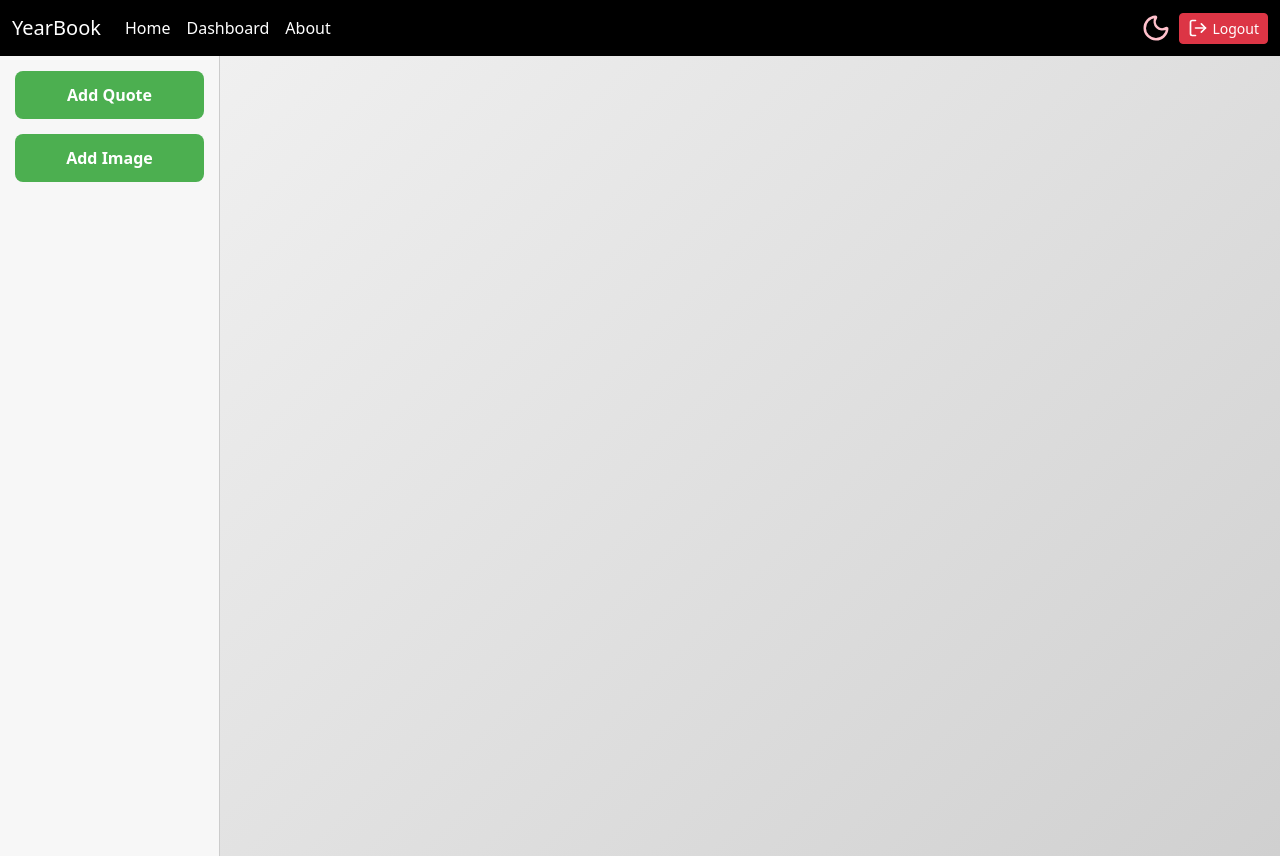
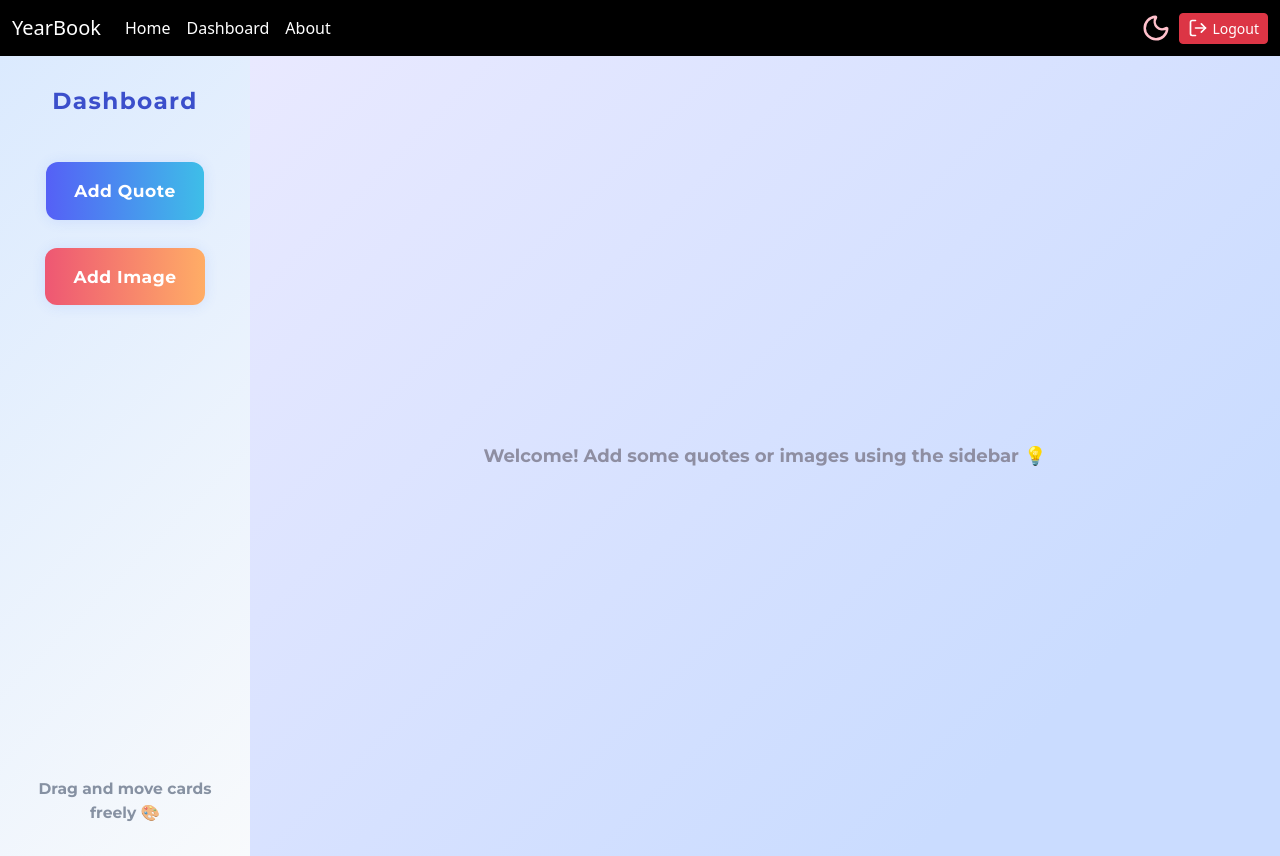
Before and after one commit to userx0y/hackathon-mern, a React (Vite) app in the folder frontend/: page /dashboard in a window 1280 px wide. Built offline with nearby package versions, Linux system fonts and the light colour scheme.

Commit message:
Changes in dashboard

```diff
--- a/frontend/src/pages/Dashboard.jsx
+++ b/frontend/src/pages/Dashboard.jsx
@@ -1,4 +1,7 @@
 import React, { useState } from 'react';
+
+// Google Fonts import: Add this to your public/index.html <head>:
+// <link href="https://fonts.googleapis.com/css2?family=Montserrat:wght@500;700&display=swap" rel="stylesheet">
 
 const Dashboard = () => {
   const [elements, setElements] = useState([]);
@@ -16,45 +19,58 @@ const Dashboard = () => {
     e.preventDefault();
     if (!inputValue) return;
     if (formType === "quote") {
-      setElements([...elements, { type: 'quote', content: inputValue, x: 50, y: 50 }]);
+      setElements([...elements, { type: 'quote', content: inputValue, x: 80, y: 80 }]);
     } else if (formType === "image") {
-      setElements([...elements, { type: 'image', src: inputValue, x: 50, y: 50 }]);
+      setElements([...elements, { type: 'image', src: inputValue, x: 80, y: 80 }]);
     }
     setShowForm(false);
   };
 
   const handleDrag = (e, index) => {
     const newElements = [...elements];
-    newElements[index].x = e.clientX - 50;
-    newElements[index].y = e.clientY - 20;
+    newElements[index].x = e.clientX - 100;
+    newElements[index].y = e.clientY - 40;
     setElements(newElements);
   };
 
+  // --- STYLES ---
+
   const sidebarStyle = {
-    width: '220px',
-    padding: '15px',
-    borderRight: '1px solid #ccc',
-    backgroundColor: '#f7f7f7',
+    width: '250px',
+    padding: '32px 20px',
+    borderRight: 'none',
+    background: 'linear-gradient(135deg, #dbeafe 0%, #f8fafc 100%)',
+    boxShadow: '4px 0 18px 0 rgba(52,90,182,0.07)',
     display: 'flex',
     flexDirection: 'column',
-    gap: '15px'
+    alignItems: 'center',
+    gap: '28px',
+    fontFamily: '"Montserrat", sans-serif',
   };
 
   const buttonStyle = {
-    padding: '12px',
-    backgroundColor: '#4CAF50',
+    padding: '16px 28px',
+    background: 'linear-gradient(90deg, #5560f6 0%, #3ebee8 100%)',
     color: 'white',
     border: 'none',
-    borderRadius: '8px',
+    borderRadius: '12px',
     cursor: 'pointer',
-    fontWeight: 'bold'
+    fontWeight: 700,
+    fontSize: '1.07rem',
+    letterSpacing: '0.03em',
+    boxShadow: '0 1px 14px 0 rgba(60,110,244,0.12)',
+    transition: 'background 0.3s, transform 0.1s',
   };
 
   const canvasStyle = {
     flex: 1,
     position: 'relative',
-    background: 'linear-gradient(135deg, #f0f0f0, #d0d0d0)',
-    overflow: 'hidden'
+    background: 'linear-gradient(135deg, #e9e9ff 0%, #cadcff 80%)',
+    overflow: 'hidden',
+    display: 'flex',
+    alignItems: 'center',
+    justifyContent: 'center',
+    fontFamily: '"Montserrat", sans-serif',
   };
 
   const quoteStyle = (x, y) => ({
@@ -62,33 +78,46 @@ const Dashboard = () => {
     left: x,
     top: y,
     cursor: 'move',
-    padding: '10px',
-    backgroundColor: '#7d3d3dff',
-    border: '1px solid #333',
-    borderRadius: '5px',
-    maxWidth: '200px',
+    maxWidth: '250px',
+    minWidth: '110px',
+    minHeight: '50px',
+    padding: '28px 22px 20px 22px',
+    color: '#22223b',
+    background: 'rgba(255,255,255,0.95)',
+    border: 'none',
+    borderRadius: '19px',
+    boxShadow: '0 6px 32px 0 rgba(46,68,128,0.18)',
+    fontSize: '1.08rem',
+    fontWeight: 500,
+    letterSpacing: '0.01em',
     wordWrap: 'break-word',
-    boxShadow: '2px 2px 6px rgba(0,0,0,0.2)'
+    lineHeight: 1.5,
+    transition: "box-shadow 0.2s, transform 0.14s",
+    userSelect: 'none',
   });
 
   const imageStyle = (x, y) => ({
     position: 'absolute',
     left: x,
     top: y,
-    width: '120px',
+    width: '160px',
+    maxHeight: '210px',
+    objectFit: 'cover',
     cursor: 'move',
-    borderRadius: '10px',
-    transition: 'transform 0.2s',
-    boxShadow: '0 2px 5px rgba(0,0,0,0.3)'
+    borderRadius: '15px',
+    boxShadow: '0 7px 23px 0 rgba(43,80,176,0.15)',
+    border: "2.5px solid #e9e7fa",
+    transition: 'transform 0.24s, box-shadow 0.22s',
+    background: "#f6f9ff",
   });
 
   const formOverlayStyle = {
     position: 'fixed',
     top: 0,
     left: 0,
-    width: '100%',
-    height: '100%',
-    backgroundColor: 'rgba(0,0,0,0.5)',
+    width: '100vw',
+    height: '100vh',
+    backgroundColor: 'rgba(60,94,220,0.07)',
     display: 'flex',
     justifyContent: 'center',
     alignItems: 'center',
@@ -96,57 +125,129 @@ const Dashboard = () => {
   };
 
   const formStyle = {
-    backgroundColor: 'white',
-    padding: '20px',
-    borderRadius: '10px',
-    minWidth: '300px'
+    background: 'linear-gradient(135deg, #fff 80%, #e7f1ff 100%)',
+    padding: '35px 32px 28px 32px',
+    borderRadius: '19px',
+    minWidth: '320px',
+    boxShadow: '0 10px 48px 0 rgba(80,128,240,0.17)',
+    fontFamily: '"Montserrat", sans-serif'
   };
 
+  // --- UI ---
+
   return (
-    <div style={{ display: 'flex', height: '100vh' }}>
+    <div style={{ display: 'flex', height: '100vh', fontFamily: '"Montserrat", sans-serif', background: 'linear-gradient(90deg, #e9f1fa 0%, #f8f7fc 100%)' }}>
       <div style={sidebarStyle}>
-        <button style={buttonStyle} onClick={() => openForm("quote")}>Add Quote</button>
-        <button style={buttonStyle} onClick={() => openForm("image")}>Add Image</button>
+        <h2 style={{fontWeight: 700, color: "#3b4fcb", marginBottom:'18px', letterSpacing:'.06em',fontSize:'1.45rem'}}>Dashboard</h2>
+        <button
+          style={buttonStyle}
+          onMouseDown={e => e.target.style.transform='scale(0.96)'}
+          onMouseUp={e => e.target.style.transform='scale(1)'}
+          onClick={() => openForm("quote")}
+        >Add Quote</button>
+        <button
+          style={{...buttonStyle, background:"linear-gradient(90deg, #ee5773 0%, #ffad66 100%)"}}
+          onMouseDown={e => e.target.style.transform='scale(0.96)'}
+          onMouseUp={e => e.target.style.transform='scale(1)'}
+          onClick={() => openForm("image")}
+        >Add Image</button>
+        <div style={{
+          marginTop: 'auto',
+          fontSize:'0.97rem',
+          color: '#637085',
+          textAlign:'center',
+        }}>
+          <span style={{opacity:0.75}}>Drag and move cards freely 🎨</span>
+        </div>
       </div>
       <div style={canvasStyle}>
+        {elements.length === 0 &&
+          <div style={{ textAlign: 'center', color: '#8e8ea2', fontSize: '1.13rem', fontWeight: 500 }}>
+            Welcome! Add some quotes or images using the sidebar 💡
+          </div>
+        }
         {elements.map((el, index) =>
           el.type === 'quote' ? (
-            <div key={index} style={quoteStyle(el.x, el.y)} onMouseDown={e => {
+            <div
+              key={index}
+              style={quoteStyle(el.x, el.y)}
+              onMouseDown={e => {
                 e.preventDefault();
+                e.currentTarget.style.boxShadow = '0 7px 32px 0 rgba(46,68,128,0.33)';
+                e.currentTarget.style.transform='scale(1.03)';
                 const onMouseMove = eMove => handleDrag(eMove, index);
                 window.addEventListener('mousemove', onMouseMove);
-              window.addEventListener('mouseup', () => window.removeEventListener('mousemove', onMouseMove), { once: true });
-            }}>
+                window.addEventListener('mouseup', () => {
+                  window.removeEventListener('mousemove', onMouseMove);
+                  e.currentTarget.style.boxShadow = quoteStyle(el.x, el.y).boxShadow;
+                  e.currentTarget.style.transform='scale(1)';
+                }, { once: true });
+              }}
+            >
+              <span style={{fontStyle:"italic", color:"#4559cc"}}>“</span>
               {el.content}
             </div>
           ) : (
-            <img key={index} src={el.src} alt="" style={imageStyle(el.x, el.y)} onMouseDown={e => {
+            <img
+              key={index}
+              src={el.src}
+              alt=""
+              style={imageStyle(el.x, el.y)}
+              onMouseDown={e => {
                 e.preventDefault();
+                e.target.style.boxShadow = "0 13px 44px 0 rgba(43,60,156,0.23)";
+                e.target.style.transform='scale(1.08)';
                 const onMouseMove = eMove => handleDrag(eMove, index);
                 window.addEventListener('mousemove', onMouseMove);
-              window.addEventListener('mouseup', () => window.removeEventListener('mousemove', onMouseMove), { once: true });
-            }} onMouseEnter={e => e.target.style.transform='scale(1.1)'} onMouseLeave={e => e.target.style.transform='scale(1)'} />
+                window.addEventListener('mouseup', () => {
+                  window.removeEventListener('mousemove', onMouseMove);
+                  e.target.style.boxShadow = imageStyle(el.x, el.y).boxShadow;
+                  e.target.style.transform='scale(1)';
+                }, { once: true });
+              }}
+              onMouseEnter={e => e.target.style.transform='scale(1.1)'}
+              onMouseLeave={e => e.target.style.transform='scale(1)'}
+            />
           )
         )}
       </div>
-
       {/* Popup Form */}
       {showForm && (
         <div style={formOverlayStyle} onClick={() => setShowForm(false)}>
           <form style={formStyle} onClick={e => e.stopPropagation()} onSubmit={handleFormSubmit}>
-            <h3>{formType === 'quote' ? 'Add Quote' : 'Add Image URL'}</h3>
+            <h3 style={{color:'#504fcc',fontWeight:700,marginBottom:'18px',fontSize:'1.15rem'}}>
+              {formType === 'quote' ? 'Add Quote' : 'Add Image URL'}
+            </h3>
             <input
               type="text"
               value={inputValue}
               onChange={e => setInputValue(e.target.value)}
               placeholder={formType === 'quote' ? 'Enter quote...' : 'Enter image URL...'}
-              style={{ width: '100%', padding: '10px', marginTop: '10px', marginBottom: '15px' }}
+              style={{
+                width: '100%',
+                padding: '13px 11px',
+                marginBottom: '24px',
+                fontSize: '1rem',
+                borderRadius: '9px',
+                border: '1.5px solid #eaeaef',
+                background: '#f8f8fd',
+                color: '#42517d'
+              }}
             />
-            <button type="submit" style={buttonStyle}>Add</button>
+            <button
+              type="submit"
+              style={{
+                ...buttonStyle,
+                width: '100%',
+                boxShadow:'none',
+                background:'linear-gradient(90deg, #5560f6 0%, #3ebee8 100%)'
+              }}
+            >Add</button>
           </form>
         </div>
       )}
     </div>
   );
 };
+
 export default Dashboard;
```
Lines whose indentation alone changed are shown as unchanged.
